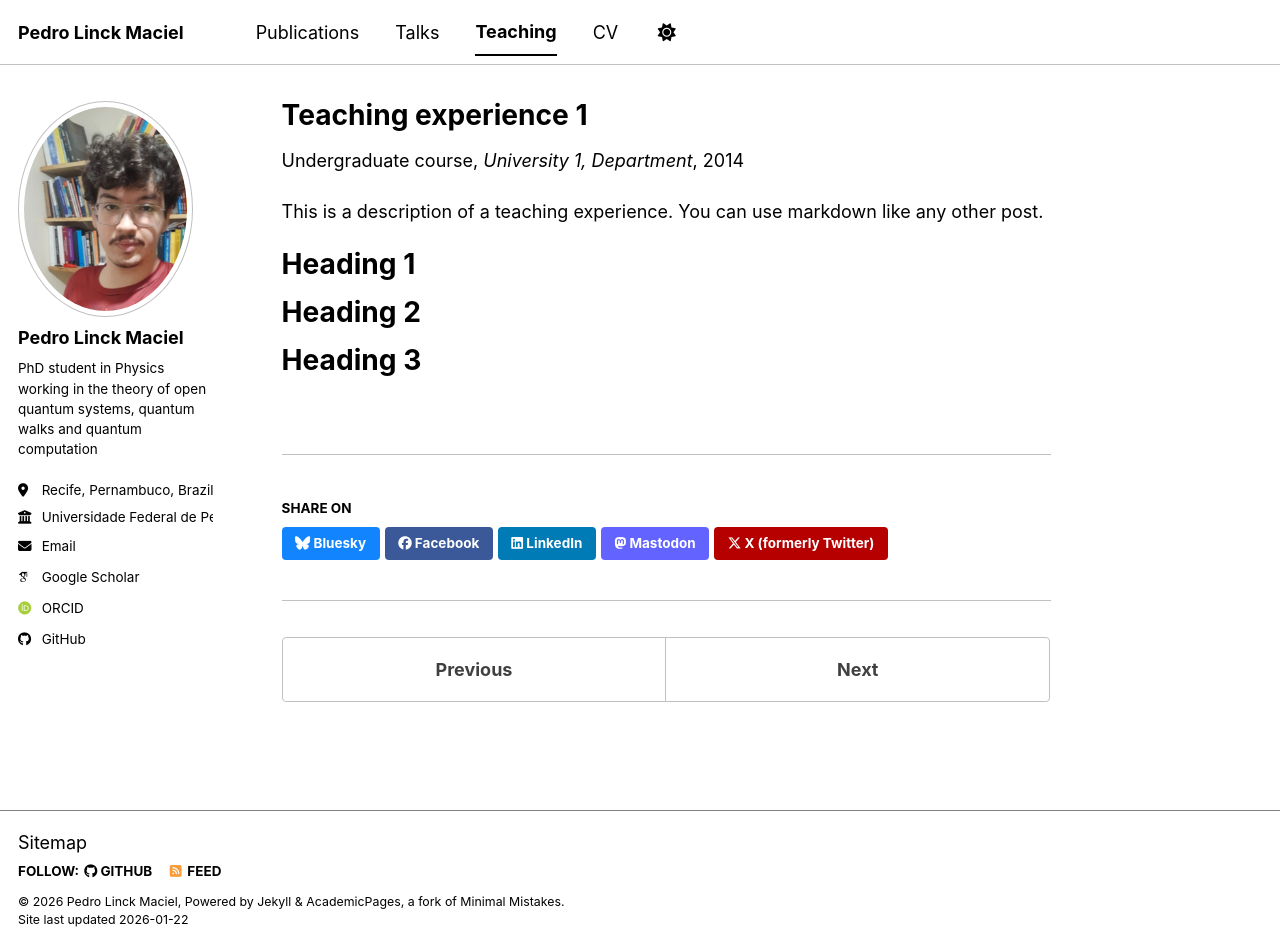
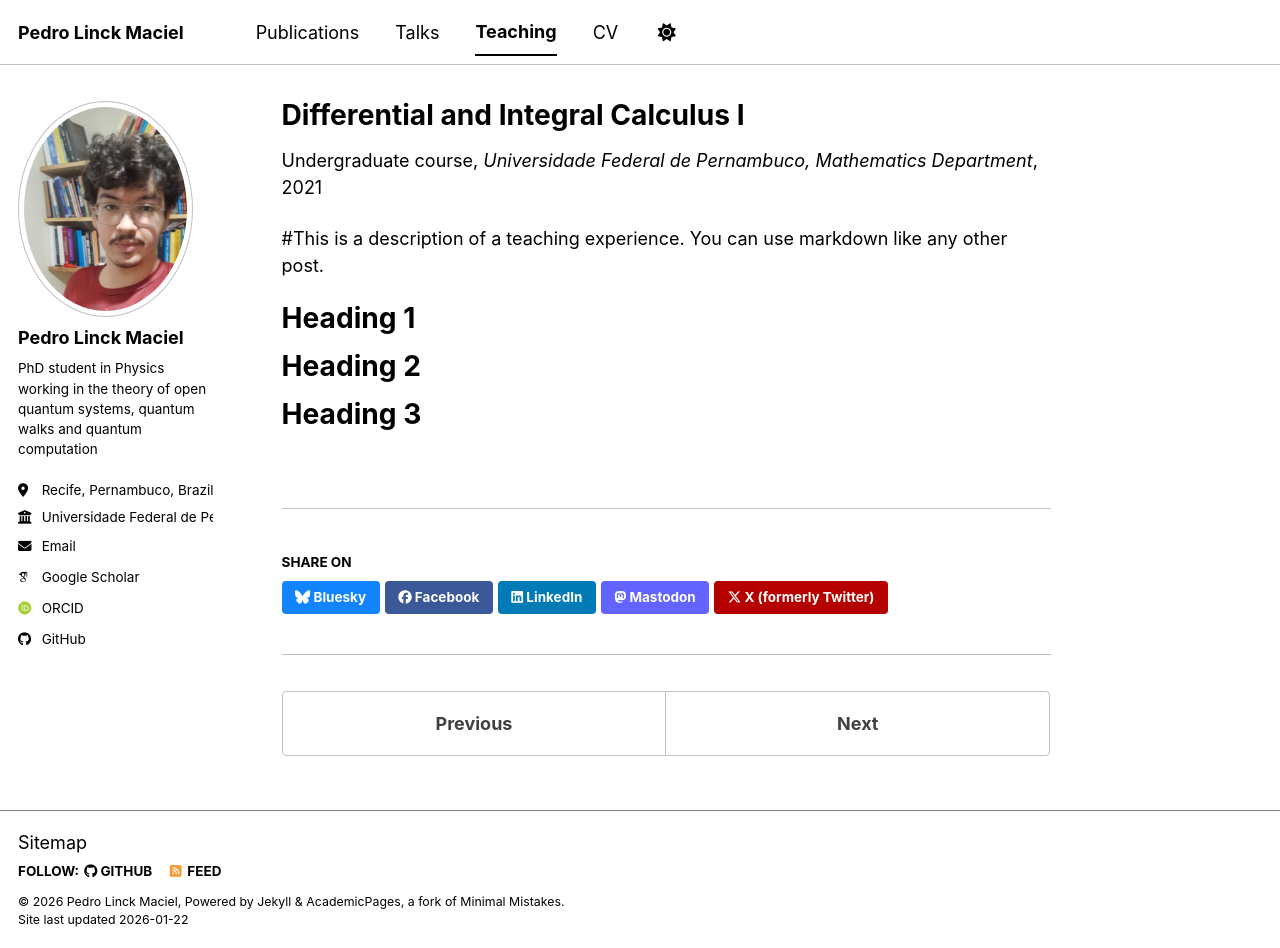
Before and after one commit to pedrolinckm/pedrolinckm.github.io, a Jekyll site: the page built from _teaching/2014-spring-teaching-1.md, in a window 1280 px wide and 948 px high. Built offline with Jekyll 4.4.1, drawn with Linux system fonts in a browser that asks for light colours; some web fonts are replaced; a script bundle is joined from its source files by our own code; library files that are not in the unit come from our copies.

Commit message:
Update teaching experience details for calculus course

```diff
--- a/_teaching/2014-spring-teaching-1.md
+++ b/_teaching/2014-spring-teaching-1.md
@@ -1,14 +1,14 @@
 ---
-title: "Teaching experience 1"
+title: "Differential and Integral Calculus I"
 collection: teaching
 type: "Undergraduate course"
-permalink: /teaching/2014-spring-teaching-1
-venue: "University 1, Department"
-date: 2014-01-01
-location: "City, Country"
+permalink: /teaching/2021-mathematics-calculus1
+venue: "Universidade Federal de Pernambuco, Mathematics Department"
+date: 2021-01-01
+location: "Recife, Brazil"
 ---
 
-This is a description of a teaching experience. You can use markdown like any other post.
+#This is a description of a teaching experience. You can use markdown like any other post.
 
 Heading 1
 ======
```
